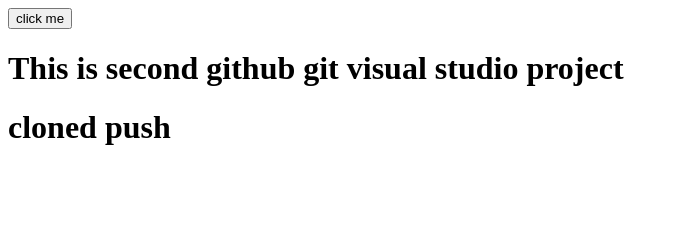
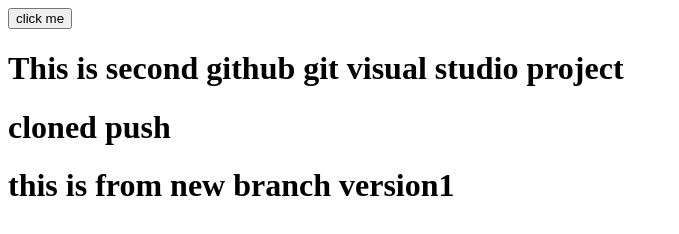
Before and after one commit to rajurajuraju/secondgithub, a plain HTML site: page index.html in a window 1280 px wide. Shown: the whole page, without its empty margins (0-679 px from the left). Drawn offline with Linux system fonts and the light colour scheme.

Commit message:
first commit

```diff
--- a/index.html
+++ b/index.html
@@ -25,6 +25,6 @@
 
     <h1>This is second github git visual studio project </h1>
 <h1>cloned push</h1>
-
+<h1>this is from new branch version1</h1>
 </body>
 </html>
```
